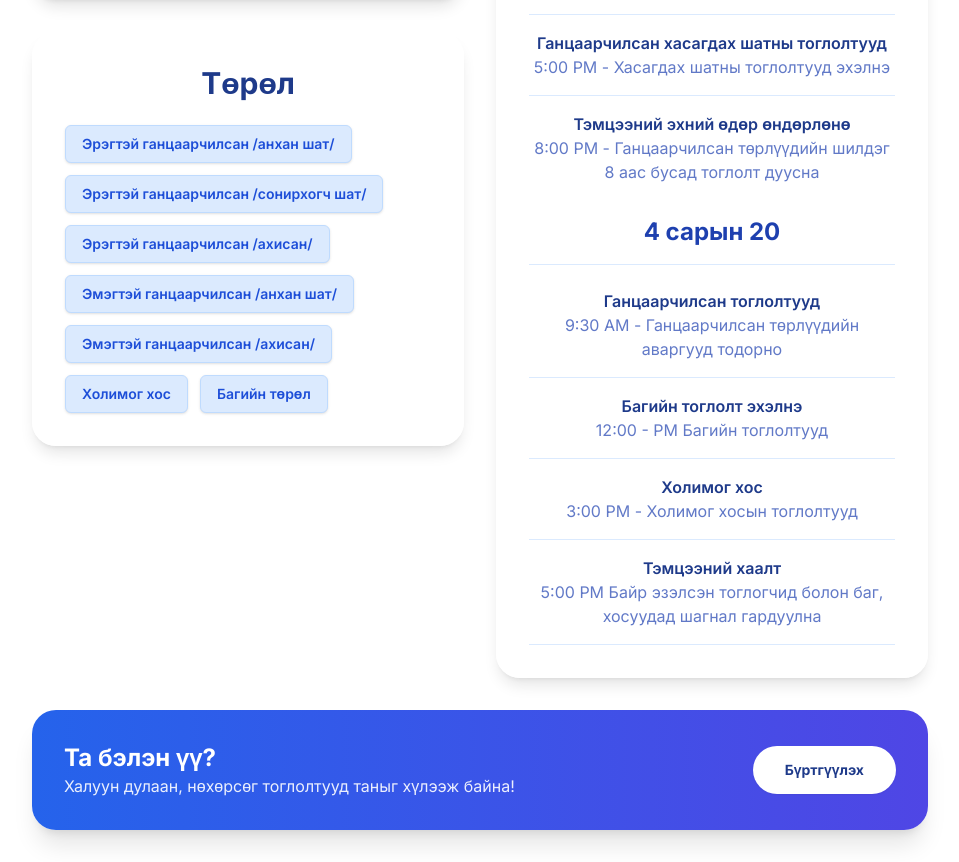
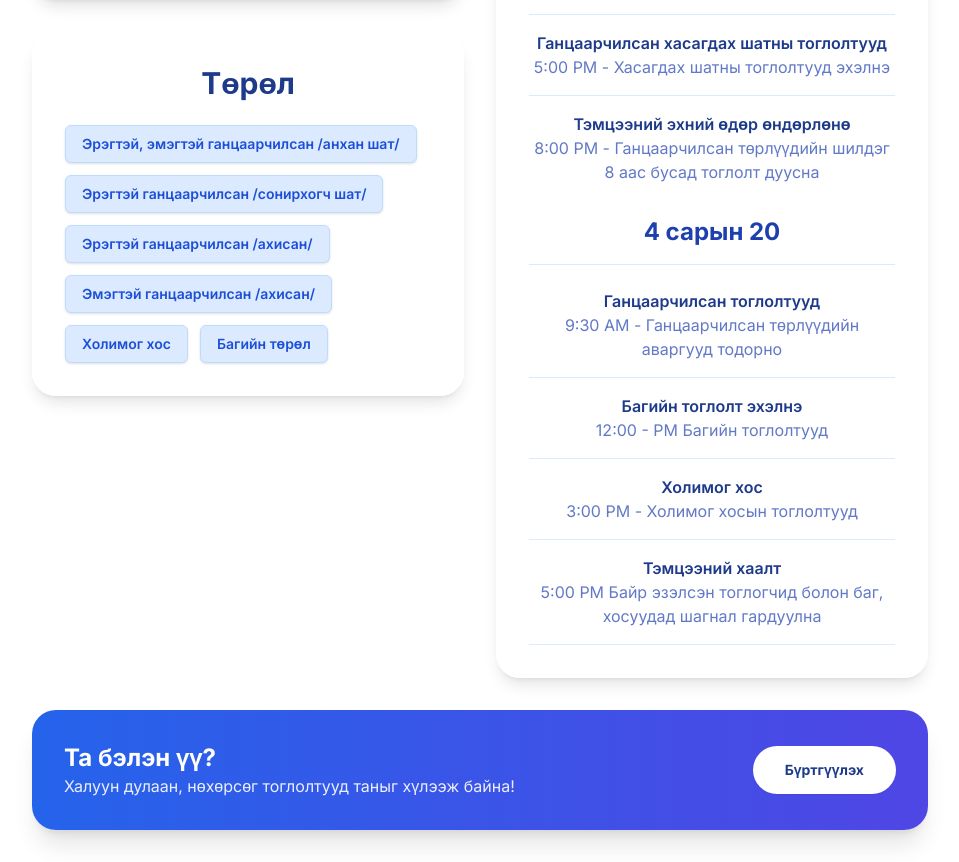
Before and after one commit to Batjargaln/table-tennis-tourney, a Next.js app: page / in a window 1280 px wide. Shown: the part 866-1728 px from the top of the page, without its empty margins (160-1119 px from the left). Built offline with nearby package versions, Linux system fonts and the light colour scheme.

Commit message:
merge two beginner

```diff
--- a/components/Rulebook.tsx
+++ b/components/Rulebook.tsx
@@ -17,8 +17,7 @@ const Rulebook = () => {
     classes: [
       "Эрэгтэй ганцаарчилсан – ахисан шат",
       "Эрэгтай ганцаарчилсан – дунд шат",
-      "Эрэгтэй ганцаарчилсан -  анхан шат",
-      "Эмэгтэй ганцаарчилсан – сонирхогч",
+      "Эрэгтэй, эмэгтэй ганцаарчилсан -  анхан шат",
       "Эмэгтэй ганцаарчилсан - Ахисан",
       "Холимог хос",
       "Баг",
--- a/components/TournamentBanner.tsx
+++ b/components/TournamentBanner.tsx
@@ -7,10 +7,9 @@ import Link from "next/link";
 
 function TournamentBanner() {
   const categories = [
-    "Эрэгтэй ганцаарчилсан /анхан шат/",
+    "Эрэгтэй, эмэгтэй ганцаарчилсан /анхан шат/",
     "Эрэгтэй ганцаарчилсан /сонирхогч шат/",
     "Эрэгтэй ганцаарчилсан /ахисан/",
-    "Эмэгтэй ганцаарчилсан /анхан шат/",
     "Эмэгтэй ганцаарчилсан /ахисан/",
     "Холимог хос",
     "Багийн төрөл",
```
